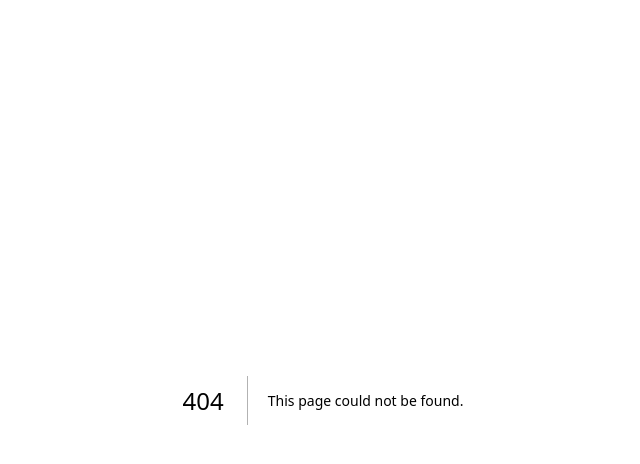
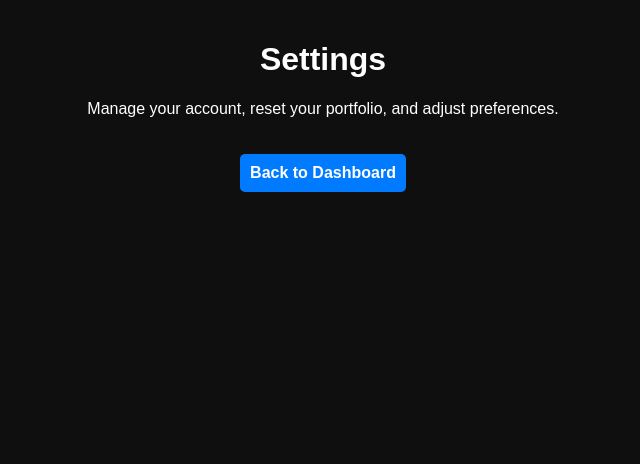
Before and after one commit to eshapednekar/Stonks, a Next.js app: page /settings in a window 1280 px wide. Before the commit this address had no page. Shown: the top 464 px of the page, without its empty margins (317-957 px from the left). Built offline with nearby package versions, Linux system fonts and the light colour scheme.

Commit message:
settings page

```diff
--- a/pages/dashboard.js
+++ b/pages/dashboard.js
@@ -117,6 +117,7 @@ const Dashboard = () => {
       <h1> Stonks</h1>
       <Controls>
       <Button onClick={() => router.push("/portfolio")}>View Portfolio</Button>
+      <Button onClick={() => router.push("/settings")}>Settings</Button>
       <Button onClick={handleLogout}>Logout</Button>
       </Controls>
       </Header>
--- a/pages/portfolio.js
+++ b/pages/portfolio.js
@@ -43,6 +43,7 @@ const Portfolio = () => {
         <ControlsColumn>
           <div>
             <Button onClick={() => router.push("/dashboard")}>View Dashboard</Button>
+            <Button onClick={() => router.push("/settings")}>Settings</Button>
             <Button onClick={handleLogout}>Logout</Button>
           </div>
         </ControlsColumn>
--- /dev/null
+++ b/pages/settings.js
@@ -0,0 +1,41 @@
+import React from "react";
+import styled from "styled-components";
+import { useRouter } from "next/router";
+
+const Settings = () => {
+  const router = useRouter();
+
+  return (
+    <Container>
+      <h1>Settings</h1>
+      <p>Manage your account, reset your portfolio, and adjust preferences.</p>
+      <Button onClick={() => router.push("/dashboard")}>Back to Dashboard</Button>
+    </Container>
+  );
+};
+
+export default Settings;
+
+// Styled Components
+const Container = styled.div`
+  text-align: center;
+  color: white;
+  background: #0f0f0f;
+  min-height: 100vh;
+  padding: 20px;
+`;
+
+const Button = styled.button`
+  background: #007bff;
+  color: white;
+  padding: 10px;
+  border-radius: 5px;
+  cursor: pointer;
+  font-size: 16px;
+  font-weight: bold;
+  border: none;
+  margin-top: 20px;
+  &:hover {
+    background: #0056b3;
+  }
+`;
```
